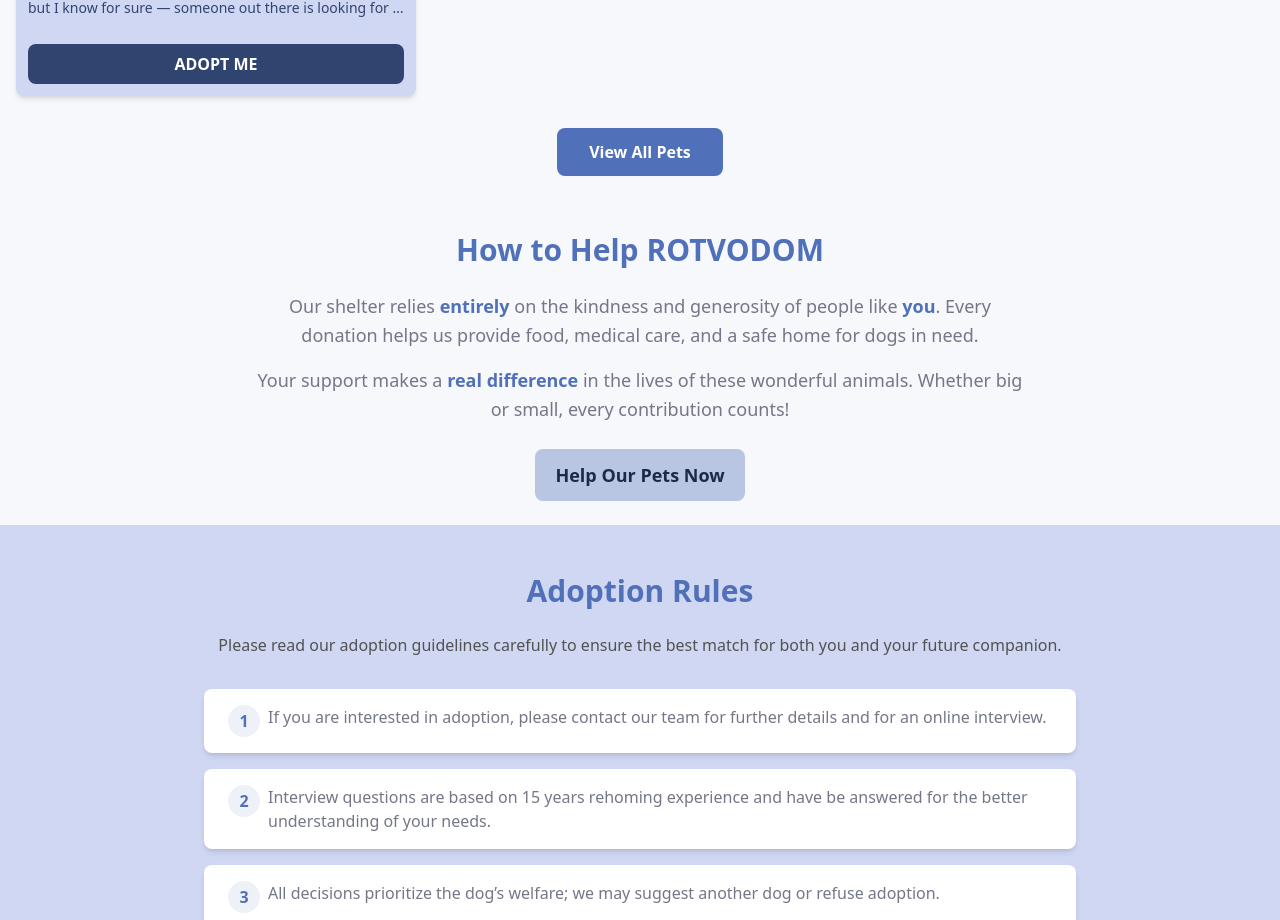
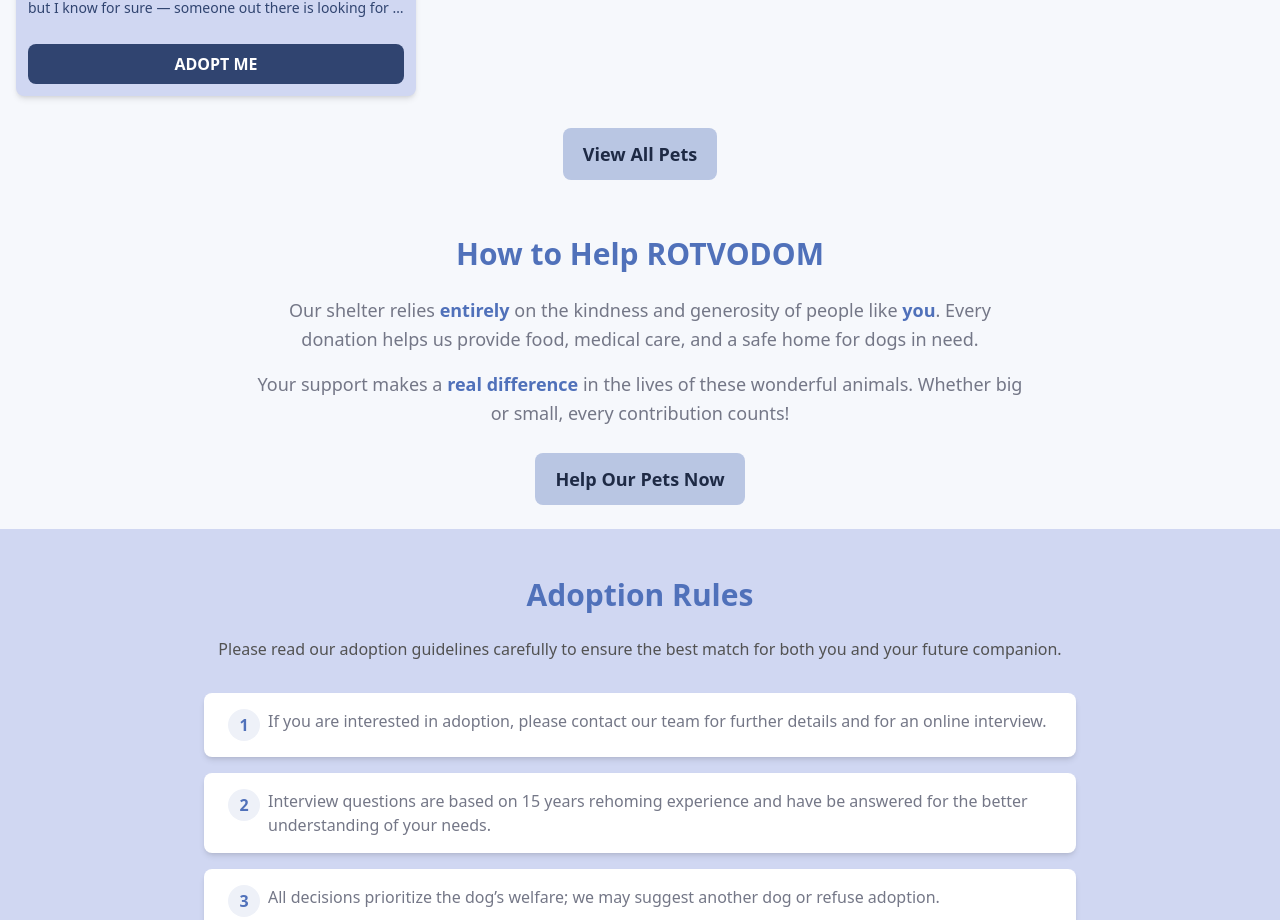
Before and after one commit to bavayra/dog-shelter, a React (Vite) app: page / in a window 1280 px wide. Shown: the part 2257-3177 px from the top of the page. Built offline with nearby package versions, Linux system fonts and the light colour scheme.

Commit message:
style: replaced tag button with Button component for the dogGrid

```diff
--- a/src/features/DogGrid.tsx
+++ b/src/features/DogGrid.tsx
@@ -2,6 +2,7 @@ import useDogFilters from './useDogFilters';
 import DogFilters from './DogFilters';
 import DogCard from './DogCard';
 import { useState, useEffect } from 'react';
+import Button from '@/components/Button';
 
 const DogGrid = () => {
   const {
@@ -42,7 +43,10 @@ const DogGrid = () => {
         onReset={resetFilters}
       />
       {!isLoading && (
-        <p className="3xs:text-md mb-4 text-lg text-neutral-700">
+        <p
+          className="3xs:text-md mb-4 text-lg text-neutral-700"
+          aria-live="polite"
+        >
           Found {filteredDogs.length}{' '}
           {filteredDogs.length === 1 ? 'dog' : 'dogs'}
         </p>
@@ -62,13 +66,14 @@ const DogGrid = () => {
           </div>
           {!showAll && hasMoreDogs && (
             <div className="mt-8 text-center">
-              <button
+              <Button
                 onClick={() => setShowAll(true)}
-                aria-label="View all pets button"
-                className="bg-primary-500 hover:bg-primary-600 rounded-lg px-8 py-3 font-semibold text-white transition-colors"
+                aria-label="View all pets"
+                variant="secondary"
+                size="large"
               >
                 View All Pets
-              </button>
+              </Button>
             </div>
           )}
         </>
```
